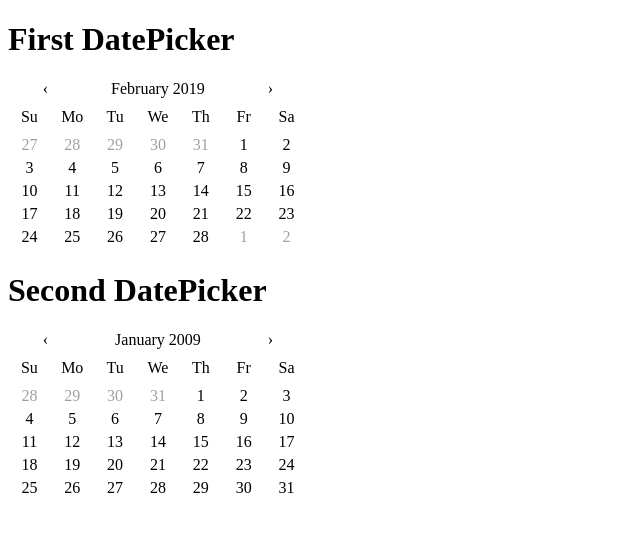
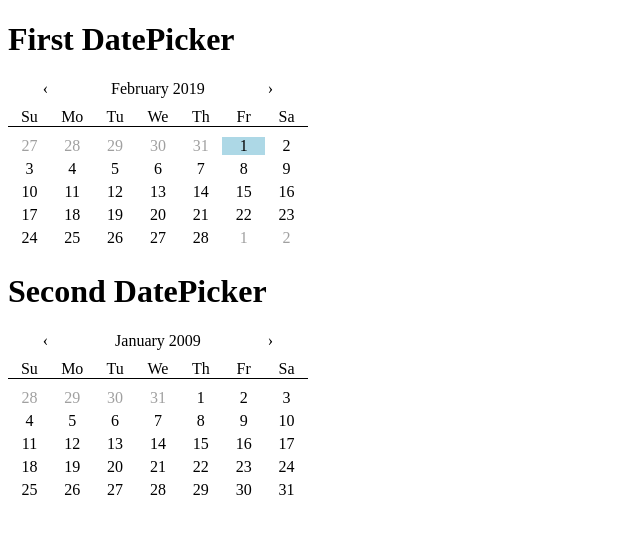
Before and after one commit to DARRENSKY/Web-Applications, a website: page project3/datepicker.html in a window 1280 px wide. In both pictures the pointer is over the element 243 px from the left and 144 px from the top of the page. Shown: the whole page, without its empty margins (0-640 px from the left). Drawn offline with Linux system fonts and the light colour scheme.

Commit message:
Finished and submitting.

```diff
--- a/project3/DatePicker.js
+++ b/project3/DatePicker.js
@@ -84,6 +84,7 @@ DatePicker.prototype.render = function(date) {
                 prevMonthDay++;
             } else {
                 week += "<div class='day'><a id='" + id + "-day" + currDay + "'>" + currDay + "</a></div>";
+                // week += "<div class='day'><button id='" + id + "-day" + currDay + "'>" + currDay + "</button></div>";
                 currDay++;
             }
         }
--- a/project3/datepicker.css
+++ b/project3/datepicker.css
@@ -33,6 +33,7 @@
 .day-header {
     width: var(--cell-width);
     text-align: center;
+    border-bottom: 1px solid black;
 }
 
 .week {
@@ -45,6 +46,10 @@
 .day {
     width: var(--cell-width);
     text-align: center;
+}
+
+.day:hover {
+    background-color: lightblue;
 }
 
 .other-day {
```
